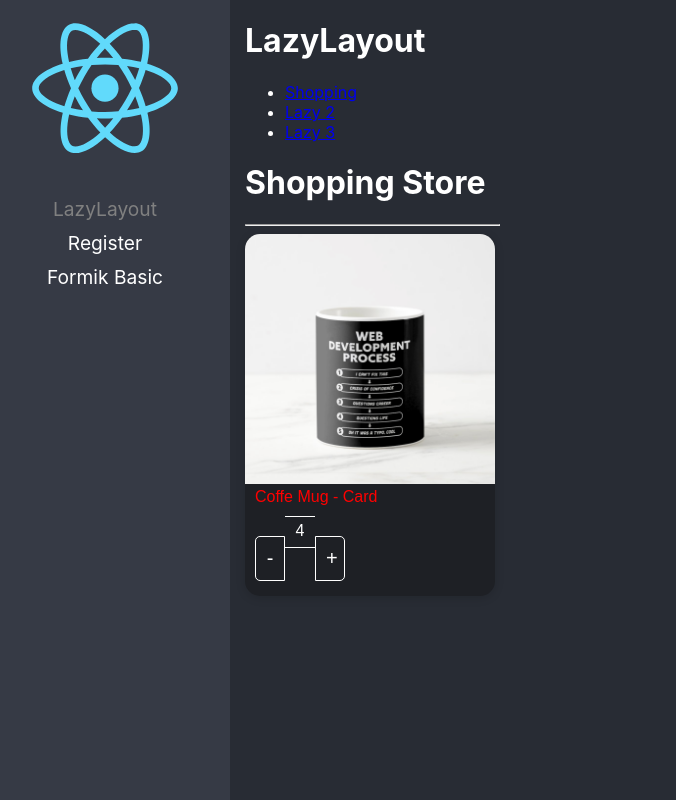
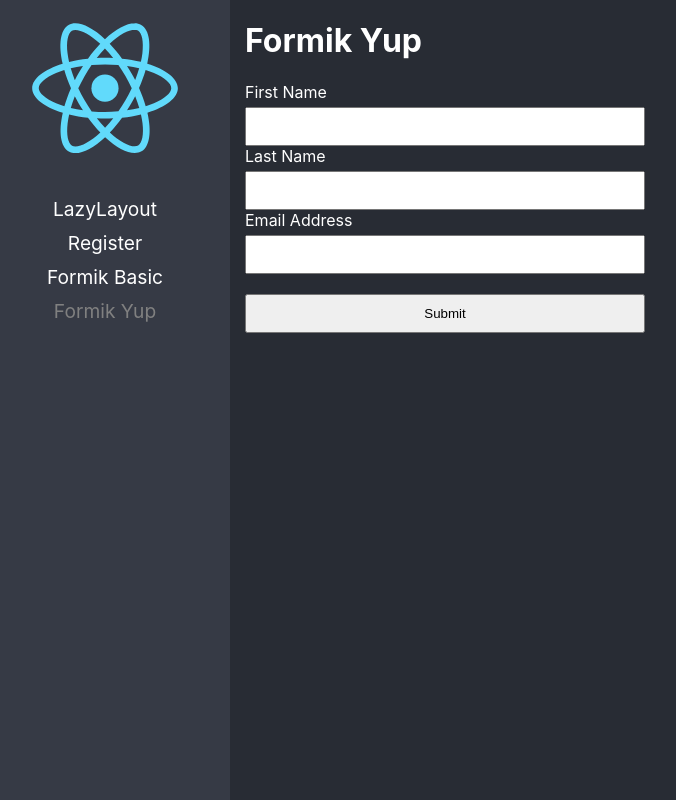
Before and after one commit to Fernanda553/react-initial-app, a React (Create React App) app: page /formik-yup in a window 1280 px wide. Before the commit this address led to /lazyload/lazy1. Shown: the whole page, without its empty margins (20-696 px from the left). Built offline with nearby package versions, Linux system fonts and the light colour scheme.

Commit message:
Yup - ValidationSchema Builder

```diff
--- a/package.json
+++ b/package.json
@@ -17,7 +17,8 @@
     "react-scripts": "5.0.1",
     "typescript": "^4.9.5",
     "web-vitals": "^2.1.4",
-    "webpack": "^5.94.0"
+    "webpack": "^5.94.0",
+    "yup": "^1.4.0"
   },
   "scripts": {
     "start": "react-scripts start",
--- /dev/null
+++ b/src/03-forms/pages/FormikYupPage.tsx
@@ -0,0 +1,75 @@
+import { useFormik } from 'formik'
+import * as Yup from 'yup'
+
+import '../styles/styles.css'
+
+interface FormValues {
+    firstName: string;
+    lastName: string;
+    email: string;
+}
+
+const FormikYupPage = () => {
+
+  const {handleChange, handleSubmit, handleBlur ,touched, values, errors } = useFormik({
+    initialValues:{
+      firstName: '',
+      lastName: '',
+      email:''
+    },
+    onSubmit:(values) =>{
+      console.log(values)
+    },
+    validationSchema: Yup.object({
+      firstName: Yup.string()
+                      .max(15, 'Debe tener maximo 15 caracteres')
+                      .required('Requerido'),
+      lastName: Yup.string()
+                    .max(15, 'Debe de tener maximo 15 caracteres')
+                    .required('Requerido'),
+      email: Yup.string()
+                .email('Debe ser un email valido')
+                .required('Requerido')
+    })
+  })
+
+  return (
+    <div>
+        <h1>Formik Yup</h1>
+        <form onSubmit={handleSubmit} noValidate>
+        <label htmlFor='firstName'>First Name</label>
+        <input
+        type='text'
+        name='firstName'
+        onBlur={handleBlur}
+        onChange={handleChange}
+        value={values.firstName}
+        />
+        {touched.firstName && errors.firstName && <span>{errors.firstName}</span>}
+
+        <label htmlFor='lastName'>Last Name</label>
+        <input
+        type='text'
+        name='lastName'
+        onBlur={handleBlur}
+        onChange={handleChange}
+        value={values.lastName}
+        />
+        {touched.lastName && errors.lastName && <span>{errors.lastName}</span>}
+
+        <label htmlFor='email'>Email Address</label>
+        <input
+        type='email'
+        name='email'
+        onBlur={handleBlur}
+        onChange={handleChange}
+        value={values.email}
+        />
+        {touched.email && errors.email && <span>{errors.email}</span>}
+        <button type='submit'>Submit</button>
+        </form>
+    </div>
+  )
+}
+
+export default FormikYupPage
--- a/src/routes/routes.ts
+++ b/src/routes/routes.ts
@@ -2,6 +2,7 @@
 import LazyLayout from '../01-lazyload/layout/LazyLayout'
 import RegisterPage from '../03-forms/pages/RegisterPage'
 import FormikBasicPage from '../03-forms/pages/FormikBasicPage'
+import FormikYupPage from '../03-forms/pages/FormikYupPage'
 
 
 type JSXComponent = () => JSX.Element
@@ -37,5 +38,12 @@
     Component: FormikBasicPage,
     name: 'Formik Basic'
 
+  },
+  {
+    to: '/formik-yup',
+    path: 'formik-yup',
+    Component: FormikYupPage,
+    name: 'Formik Yup'
+
   }
 ]
```
Also changed, not shown: 1 other file (tests, documents, lock files or other folders).
